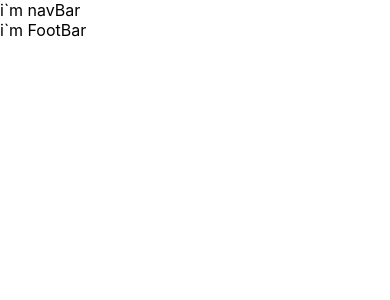
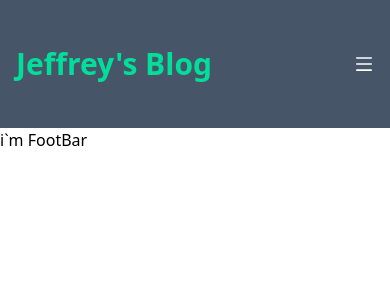
Before and after one commit to JeffreyZhu0201/NanoPress, a React (Create React App) app in the folder jeffreysblogfronted/: page / in a window 390 px wide. Shown: the top 300 px of the page. Built offline with nearby package versions, Linux system fonts and the light colour scheme.

Commit message:
add NavBar

```diff
--- a/jeffreysblogfronted/package.json
+++ b/jeffreysblogfronted/package.json
@@ -12,6 +12,7 @@
     "@types/react-dom": "^18.3.1",
     "react": "^18.3.1",
     "react-dom": "^18.3.1",
+    "react-icons": "^5.3.0",
     "react-router-dom": "^7.0.1",
     "react-scripts": "5.0.1",
     "typescript": "^4.9.5",
@@ -40,5 +41,8 @@
       "last 1 firefox version",
       "last 1 safari version"
     ]
+  },
+  "devDependencies": {
+    "tailwindcss": "^3.4.15"
   }
 }
--- a/jeffreysblogfronted/src/App.tsx
+++ b/jeffreysblogfronted/src/App.tsx
@@ -2,7 +2,7 @@
  * @Author: JeffreyZhu 1624410543@qq.com
  * @Date: 2024-11-24 23:42:30
  * @LastEditors: JeffreyZhu 1624410543@qq.com
- * @LastEditTime: 2024-11-25 21:16:45
+ * @LastEditTime: 2024-11-25 22:17:38
  * @FilePath: \JeffreysBlog\jeffreysblogfronted\src\App.tsx
  * @Description: File Description Here...
  *
@@ -33,17 +33,20 @@ function App() {
   return (
     <Router>
       <div className="App">
-      <NavBar/>
+        <div className='max-w-[1280px] m-auto'>
+          <NavBar />
 
           <Routes>
-        <Route path='/home' element={<Homepage/>}/>
-        <Route path='/blogs' element={<Blogs/>}/>
-        <Route path='/projects' element={<Projects/>}/>
-        <Route path='/me' element={<Me/>}/>
-        <Route path='/user' element={<User/>}/>
+            <Route path='/home' element={<Homepage />} />
+            <Route path='/blogs' element={<Blogs />} />
+            <Route path='/projects' element={<Projects />} />
+            <Route path='/me' element={<Me />} />
+            <Route path='/user' element={<User />} />
           </Routes>
 
-      <FootBar/>
+          <FootBar />
+        </div>
+
       </div>
     </Router>
   );
--- a/jeffreysblogfronted/src/components/NavBar.tsx
+++ b/jeffreysblogfronted/src/components/NavBar.tsx
@@ -2,7 +2,7 @@
  * @Author: JeffreyZhu 1624410543@qq.com
  * @Date: 2024-11-25 20:52:43
  * @LastEditors: JeffreyZhu 1624410543@qq.com
- * @LastEditTime: 2024-11-25 21:18:20
+ * @LastEditTime: 2024-11-25 22:22:40
  * @FilePath: \JeffreysBlog\jeffreysblogfronted\src\components\NavBar.tsx
  * @Description: File Description Here...
  *
@@ -10,20 +10,50 @@
  */
 
 import React from "react"
-// import { AiOutlineClose, AiOutlineMenu } from 'react-icons/ai'
-// import {useState} from 'react'
+import { AiOutlineClose, AiOutlineMenu } from 'react-icons/ai'
+import {useState} from 'react'
 
 function NavBar(){
 
-    // const [nav,setNav] = useState(false)
+    const [nav,setNav] = useState(false)
 
-    // const handleNav = ()=>{
-    //     setNav(!nav)
-    // }
+    const handleNav = ()=>{
+        setNav(!nav)
+    }
 
     return (
-        <div>
-            i`m navBar
+        <div className="flex justify-between items-center h-32 w-full mx-auto px-4 text-white bg-slate-600 md:px-10">
+            <h1 className="w-full text-3xl font-bold text-[#00df9a]">Jeffrey's Blog</h1>
+
+            <ul className='hidden md:flex font-bold text-lg'>
+                <li className='p-4 hover:underline hover:decoration-solid hover:underline-offset-4 cursor-pointer'>Home</li>
+                <li className='p-4 hover:underline hover:decoration-solid hover:underline-offset-4 cursor-pointer'>Blogs</li>
+                <li className='p-4 hover:underline hover:decoration-solid hover:underline-offset-4 cursor-pointer'>Projects</li>
+            </ul>
+
+            <div onClick={handleNav} className='block md:hidden'>
+                {
+                    !nav ? <AiOutlineMenu size={20} /> : <AiOutlineClose size={20} />
+                }
+            </div>
+
+            <div className={nav ? ' fixed right-0 top-0 w-[60%] h-full border-r border-r-gray-900 bg-[#000300] ease-in-out duration-500 md:hidden' : "fixed right-[-60%] top-0 w-[60%] h-full border-r border-r-gray-900 bg-[#000300] ease-in-out duration-500 md:hidden"}>
+                <h1 className='w-full text-3xl font-bold text-[#00df9a] m-8'>Jeffrey's Blog</h1>
+
+                <ul className='uppercase p-4'>
+                    <li className='p-4 border-b border-gray-600'>Home</li>
+                    <li className='p-4 border-b border-gray-600'>Company</li>
+                    <li className='p-4 border-b border-gray-600'>Resource</li>
+                    <li className='p-4 border-b border-gray-600'>About</li>
+                    <li className='p-4 border-b border-gray-600'>Contact</li>
+                </ul>
+                <div onClick={handleNav} className='block md:hidden'>
+                    {
+                        !nav ? <AiOutlineMenu size={20} /> : <AiOutlineClose size={20} />
+                    }
+                </div>
+            </div>
+
         </div>
     )
 
--- a/jeffreysblogfronted/src/index.css
+++ b/jeffreysblogfronted/src/index.css
@@ -1,10 +1,10 @@
+@tailwind base;
+@tailwind components;
+@tailwind utilities;
+
 body {
   margin: 0;
-  font-family: -apple-system, BlinkMacSystemFont, 'Segoe UI', 'Roboto', 'Oxygen',
-    'Ubuntu', 'Cantarell', 'Fira Sans', 'Droid Sans', 'Helvetica Neue',
-    sans-serif;
-  -webkit-font-smoothing: antialiased;
-  -moz-osx-font-smoothing: grayscale;
+  padding: 0;
 }
 
 code {
--- /dev/null
+++ b/jeffreysblogfronted/tailwind.config.js
@@ -0,0 +1,18 @@
+/*
+ * @Author: JeffreyZhu 1624410543@qq.com
+ * @Date: 2024-11-25 21:33:44
+ * @LastEditors: JeffreyZhu 1624410543@qq.com
+ * @LastEditTime: 2024-11-25 21:34:08
+ * @FilePath: \JeffreysBlog\jeffreysblogfronted\tailwind.config.js
+ * @Description: File Description Here...
+ *
+ * Copyright (c) 2024 by JeffreyZhu, All Rights Reserved.
+ */
+/** @type {import('tailwindcss').Config} */
+module.exports = {
+  content: ["./src/**/*.{js,jsx,ts,tsx}",],
+  theme: {
+    extend: {},
+  },
+  plugins: [],
+}
```
Also changed, not shown: 1 other file (tests, documents, lock files or other folders). Lines whose indentation alone changed are shown as unchanged.
